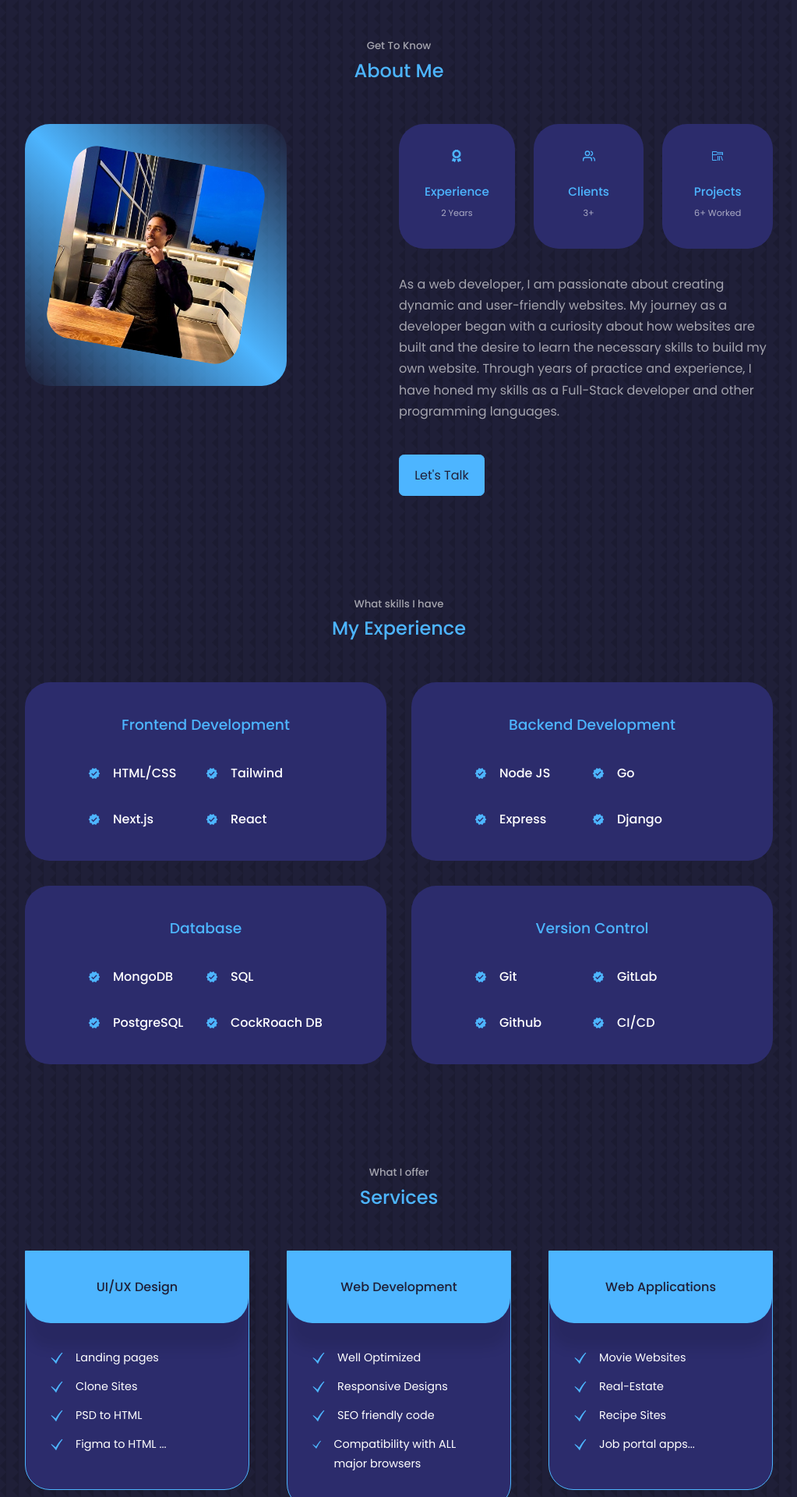
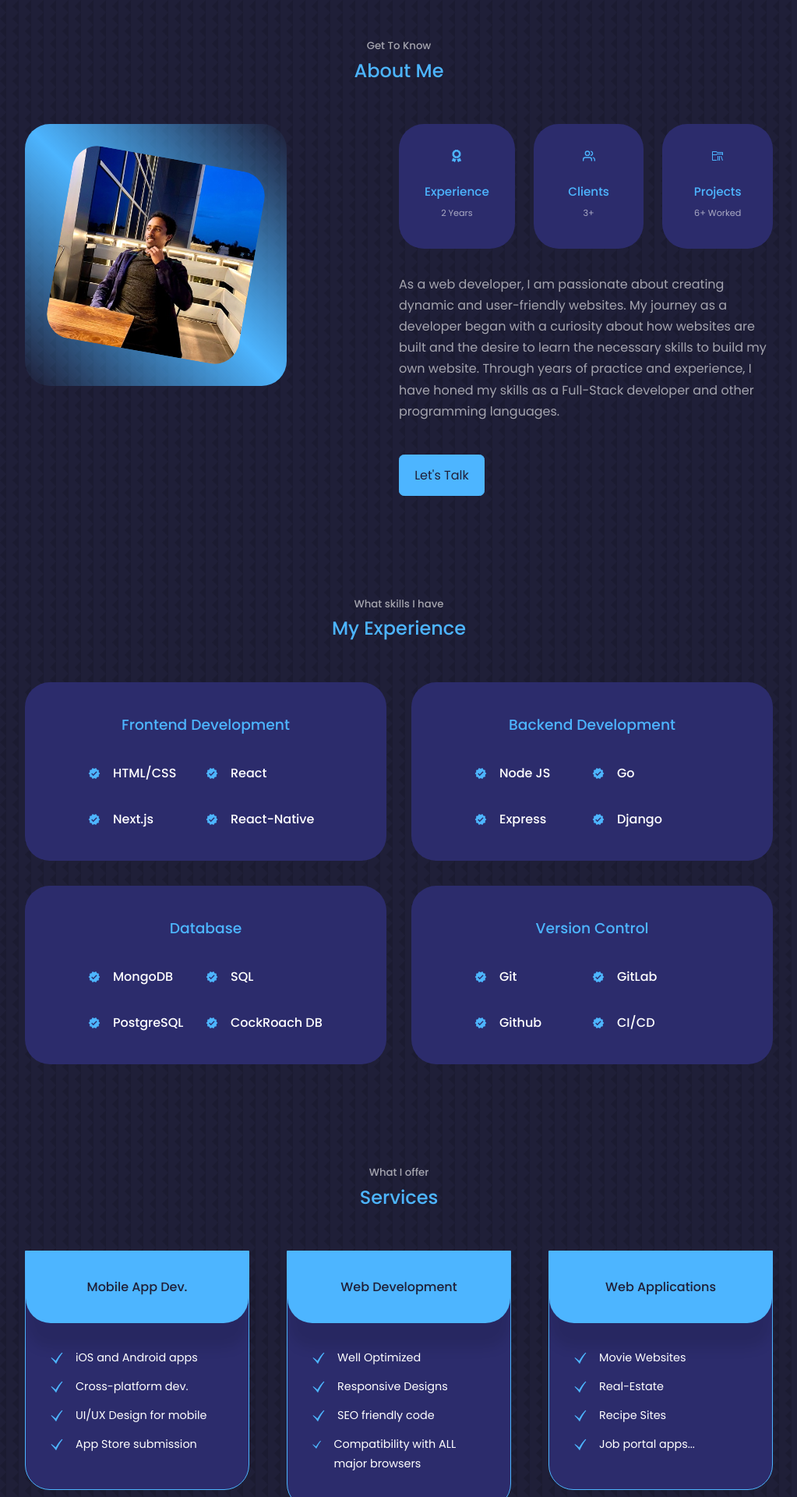
Before and after one commit to BereketTeshome/Personal-Portfolio, a React (Create React App) app: page / in a window 1280 px wide. Shown: the part 880-2800 px from the top of the page at 78% size, without its empty margins (128-1151 px from the left). Built offline with nearby package versions, Linux system fonts and the light colour scheme.

Commit message:
Animations Integrated

```diff
--- a/package.json
+++ b/package.json
@@ -8,6 +8,7 @@
     "@testing-library/react": "^13.4.0",
     "@testing-library/user-event": "^13.5.0",
     "emailjs-com": "^3.2.0",
+    "framer-motion": "^11.2.13",
     "react": "^18.2.0",
     "react-dom": "^18.2.0",
     "react-icons": "^4.8.0",
--- a/src/components/about/About.js
+++ b/src/components/about/About.js
@@ -1,25 +1,57 @@
-import React from "react";
+import React, { useRef } from "react";
 import me3 from "../../assets/pfp.jpg";
 import { FaAward } from "react-icons/fa";
 import { FiUsers } from "react-icons/fi";
 import { VscFolderLibrary } from "react-icons/vsc";
-
 import "./about.css";
+import { motion, useInView } from "framer-motion";
 
 const About = () => {
+  const view = useRef();
+  const isInView = useInView(view, { once: true });
+
+  const containerVariants = {
+    visible: {
+      x: 0,
+      y: 0,
+      opacity: 1,
+      transition: { duration: 1.4 },
+    },
+    hidden: {
+      x: "-100vw",
+      opacity: 0,
+      transition: { duration: 1.4 },
+    },
+    right: {
+      x: "100vw",
+      opacity: 0,
+      transition: { duration: 1.4 },
+    },
+  };
+
   return (
-    <section id="about">
+    <section id="about" ref={view}>
       <h5 className="about-h5">Get To Know</h5>
       <h2>About Me</h2>
 
       <div className="container about__container">
-        <div className="about__me">
+        <motion.div
+          className="about__me"
+          variants={containerVariants}
+          initial="hidden"
+          animate={isInView ? "visible" : "hidden"}
+        >
           <div className="about__me-img">
             <img src={me3} alt="About" />
           </div>
-        </div>
+        </motion.div>
 
-        <div className="about__content">
+        <motion.div
+          className="about__content"
+          variants={containerVariants}
+          initial="right"
+          animate={isInView ? "visible" : "right"}
+        >
           <div className="about__cards">
             <a href="#experience">
               <article className="about__card">
@@ -58,7 +90,7 @@ const About = () => {
           <a href="#contact" className="btn btn-primary">
             Let's Talk
           </a>
-        </div>
+        </motion.div>
       </div>
     </section>
   );
--- a/src/components/experience/Experience.js
+++ b/src/components/experience/Experience.js
@@ -1,17 +1,45 @@
-import React from "react";
+import React, { useRef } from "react";
 import { MdVerified } from "react-icons/md";
+import { motion, useInView } from "framer-motion";
 import "./experience.css";
 
 const Experience = () => {
+  const frontendRef = useRef();
+  const backendRef = useRef();
+  const databaseRef = useRef();
+  const versionControlRef = useRef();
+
+  const frontendInView = useInView(frontendRef, { once: true });
+  const backendInView = useInView(backendRef, { once: true });
+  const databaseInView = useInView(databaseRef, { once: true });
+  const versionControlInView = useInView(versionControlRef, { once: true });
+
+  const containerVariants = {
+    visible: {
+      opacity: 1,
+      x: 0,
+      transition: { delay: 0.3, duration: 1.3 },
+    },
+    hidden: {
+      opacity: 0,
+      x: -100,
+    },
+  };
+
   return (
     <section id="experience">
       <h5>What skills I have</h5>
       <h2>My Experience</h2>
 
       <div className="container experience__container">
-        <div className="experience__frontend">
+        <motion.div
+          className="experience__frontend"
+          ref={frontendRef}
+          variants={containerVariants}
+          initial="hidden"
+          animate={frontendInView ? "visible" : "hidden"}
+        >
           <h3>Frontend Development</h3>
-
           <div className="experience__content">
             <article className="experience__details">
               <MdVerified className="experience__details-icon" />
@@ -19,33 +47,34 @@ const Experience = () => {
                 <h4>HTML/CSS</h4>
               </div>
             </article>
-
             <article className="experience__details">
               <MdVerified className="experience__details-icon" />
               <div>
-                <h4>Tailwind</h4>
+                <h4>React</h4>
               </div>
             </article>
-
             <article className="experience__details">
               <MdVerified className="experience__details-icon" />
               <div>
                 <h4>Next.js</h4>
               </div>
             </article>
-
             <article className="experience__details">
               <MdVerified className="experience__details-icon" />
               <div>
-                <h4>React</h4>
+                <h4>React-Native</h4>
               </div>
             </article>
           </div>
-        </div>
+        </motion.div>
 
-        {/* End of Frontend */}
-
-        <div className="experience__backend">
+        <motion.div
+          className="experience__backend"
+          ref={backendRef}
+          variants={containerVariants}
+          initial="hidden"
+          animate={backendInView ? "visible" : "hidden"}
+        >
           <h3>Backend Development</h3>
           <div className="experience__content">
             <article className="experience__details">
@@ -54,21 +83,18 @@ const Experience = () => {
                 <h4>Node JS</h4>
               </div>
             </article>
-
             <article className="experience__details">
               <MdVerified className="experience__details-icon" />
               <div>
                 <h4>Go</h4>
               </div>
             </article>
-
             <article className="experience__details">
               <MdVerified className="experience__details-icon" />
               <div>
                 <h4>Express</h4>
               </div>
             </article>
-
             <article className="experience__details">
               <MdVerified className="experience__details-icon" />
               <div>
@@ -76,11 +102,15 @@ const Experience = () => {
               </div>
             </article>
           </div>
-        </div>
+        </motion.div>
 
-        {/* End of Backend */}
-
-        <div className="experience__backend">
+        <motion.div
+          className="experience__backend"
+          ref={databaseRef}
+          variants={containerVariants}
+          initial="hidden"
+          animate={databaseInView ? "visible" : "hidden"}
+        >
           <h3>Database</h3>
           <div className="experience__content">
             <article className="experience__details">
@@ -89,21 +119,18 @@ const Experience = () => {
                 <h4>MongoDB</h4>
               </div>
             </article>
-
             <article className="experience__details">
               <MdVerified className="experience__details-icon" />
               <div>
                 <h4>SQL</h4>
               </div>
             </article>
-
             <article className="experience__details">
               <MdVerified className="experience__details-icon" />
               <div>
                 <h4>PostgreSQL</h4>
               </div>
             </article>
-
             <article className="experience__details">
               <MdVerified className="experience__details-icon" />
               <div>
@@ -111,11 +138,15 @@ const Experience = () => {
               </div>
             </article>
           </div>
-        </div>
+        </motion.div>
 
-        {/* End of Database */}
-
-        <div className="experience__backend">
+        <motion.div
+          className="experience__backend"
+          ref={versionControlRef}
+          variants={containerVariants}
+          initial="hidden"
+          animate={versionControlInView ? "visible" : "hidden"}
+        >
           <h3>Version Control</h3>
           <div className="experience__content">
             <article className="experience__details">
@@ -124,21 +155,18 @@ const Experience = () => {
                 <h4>Git</h4>
               </div>
             </article>
-
             <article className="experience__details">
               <MdVerified className="experience__details-icon" />
               <div>
                 <h4>GitLab</h4>
               </div>
             </article>
-
             <article className="experience__details">
               <MdVerified className="experience__details-icon" />
               <div>
                 <h4>Github</h4>
               </div>
             </article>
-
             <article className="experience__details">
               <MdVerified className="experience__details-icon" />
               <div>
@@ -146,7 +174,7 @@ const Experience = () => {
               </div>
             </article>
           </div>
-        </div>
+        </motion.div>
       </div>
     </section>
   );
--- a/src/components/header/Header.js
+++ b/src/components/header/Header.js
@@ -3,22 +3,63 @@ import "./header.css";
 import CTA from "./CTA";
 import me from "../../assets/me.png";
 import HeaderSocials from "./HeaderSocials";
+import { motion } from "framer-motion";
 
+const containerVariants = {
+  visible: {
+    x: 0,
+    y: 0,
+    transition: { delay: 0.5, duration: 1 },
+  },
+  top: {
+    y: "-100vh",
+    transition: { delay: 1.5, duration: 2.5 },
+  },
+  bottom: {
+    y: "100vh",
+    transition: { delay: 1.5, duration: 2.5 },
+  },
+  right: {
+    x: "100vw",
+    transition: { delay: 1.5, duration: 2.5 },
+  },
+  left: {
+    x: "-100vw",
+    transition: { delay: 1.5, duration: 2.5 },
+  },
+};
 const Header = () => {
   return (
     <header>
       <div className="container header__container">
+        <motion.div
+          variants={containerVariants}
+          initial="top"
+          animate="visible"
+        >
           <h5>Hello I'm </h5>
           <h1>
             Bereket <span className="father-name">Teshome</span>
           </h1>
           <h5 className="text-light">Full-Stack Developer</h5>
+        </motion.div>
+        <motion.div
+          variants={containerVariants}
+          initial="right"
+          animate="visible"
+        >
           <CTA />
+        </motion.div>
         <HeaderSocials />
 
-        <div className="me">
+        <motion.div
+          className="me"
+          variants={containerVariants}
+          initial="bottom"
+          animate="visible"
+        >
           <img src={me} alt="me" />
-        </div>
+        </motion.div>
 
         <a href="#contact" className="scroll__down">
           Scroll Down
--- a/src/components/portfolio/Portfolio.js
+++ b/src/components/portfolio/Portfolio.js
@@ -1,4 +1,5 @@
-import React from "react";
+import React, { useRef } from "react";
+import { motion, useInView } from "framer-motion";
 import "./portfolio.css";
 import IMG2 from "../../assets/recipeHome.png";
 import IMG3 from "../../assets/ethioJobHome.png";
@@ -7,168 +8,98 @@ import IMG5 from "../../assets/AfroStore.png";
 import IMG6 from "../../assets/Flix_Search.png";
 import IMG7 from "../../assets/erkab.png";
 
+const portfolioItems = [
+  {
+    img: IMG6,
+    title: "Ethio-Flix",
+    github: "https://github.com/BereketTeshome/Ethio-Flix.git",
+    demo: "https://ethio-flix.vercel.app",
+  },
+  {
+    img: IMG7,
+    title: "Erkab-Consultancy",
+    github: "https://github.com/BereketTeshome/Erkab_Consulting",
+    demo: "https://erkabconsulting.com",
+  },
+  {
+    img: IMG4,
+    title: "Dream Home",
+    github: "https://github.com/BereketTeshome/Dream-Home.git",
+    demo: "https://dream-home-client.vercel.app",
+  },
+  {
+    img: IMG3,
+    title: "Ethio Jobs",
+    github: "https://github.com/BereketTeshome/Ethio-Jobs.git",
+    demo: "https://ethio-jobs-client.vercel.app",
+  },
+  {
+    img: IMG5,
+    title: "Afro Store",
+    github: "https://github.com/BereketTeshome/Afro-Store.git",
+    demo: "https://afro-store-client.vercel.app",
+  },
+  {
+    img: IMG2,
+    title: "Recipe Website",
+    github: "https://github.com/BereketTeshome/Recipe-Website.git",
+    demo: "https://recipe-website-client.vercel.app",
+  },
+];
+
 const Portfolio = () => {
+  const ref = useRef(null);
+  const isInView = useInView(ref, { once: true });
+
+  const animationVariants = {
+    hidden: {
+      opacity: 0,
+      y: 100,
+    },
+    visible: (i) => ({
+      opacity: 1,
+      y: 0,
+      transition: {
+        delay: i * 0.4,
+        duration: 1.5,
+      },
+    }),
+  };
+
   return (
-    <section id="portfolio">
-      <h5>My Recent Work</h5>
+    <section id="portfolio" ref={ref}>
+      <h5>My Recent Works</h5>
       <h2>Portfolio</h2>
 
       <div className="container portfolio__container">
-        <article className="portfolio__item">
+        {portfolioItems.map(({ img, title, github, demo }, index) => (
+          <motion.article
+            className="portfolio__item"
+            key={index}
+            initial="hidden"
+            animate={isInView ? "visible" : "hidden"}
+            variants={animationVariants}
+            custom={index}
+          >
             <div className="portfolio__item-image">
-            <img src={IMG6} alt="portfolio" />
+              <img src={img} alt={title} />
             </div>
-          <h3>Ethio-Flix</h3>
-
+            <h3>{title}</h3>
             <div className="portfolio__item-cta">
-            <a
-              href="https://github.com/BereketTeshome/Ethio-Flix.git"
-              className="btn"
-              target={"_blank"}
-              rel="noreferrer"
-            >
+              <a href={github} className="btn" target="_blank" rel="noreferrer">
                 Github
               </a>
               <a
-              href="https://ethio-flix.vercel.app"
+                href={demo}
                 className="btn btn-primary"
-              target={"_blank"}
+                target="_blank"
                 rel="noreferrer"
               >
                 Live Demo
               </a>
             </div>
-        </article>
-
-        <article className="portfolio__item">
-          <div className="portfolio__item-image">
-            <img src={IMG7} alt="portfolio" />
-          </div>
-          <h3>Erkab-Consultancy</h3>
-
-          <div className="portfolio__item-cta">
-            <a
-              href="https://github.com/BereketTeshome/Erkab_Consulting"
-              className="btn"
-              target={"_blank"}
-              rel="noreferrer"
-            >
-              Github
-            </a>
-            <a
-              href="https://erkabconsulting.com"
-              className="btn btn-primary"
-              target={"_blank"}
-              rel="noreferrer"
-            >
-              Live Demo
-            </a>
-          </div>
-        </article>
-
-        <article className="portfolio__item">
-          <div className="portfolio__item-image">
-            <img src={IMG2} alt="Recipe" />
-          </div>
-          <h3>Recipe Website</h3>
-
-          <div className="portfolio__item-cta">
-            <a
-              href="https://github.com/BereketTeshome/Recipe-Website.git"
-              className="btn"
-              target={"_blank"}
-              rel="noreferrer"
-            >
-              Github
-            </a>
-            <a
-              href="https://recipe-website-client.vercel.app"
-              className="btn btn-primary"
-              target={"_blank"}
-              rel="noreferrer"
-            >
-              Live Demo
-            </a>
-          </div>
-        </article>
-
-        <article className="portfolio__item">
-          <div className="portfolio__item-image">
-            <img src={IMG4} alt="real estate" />
-          </div>
-          <h3>Dream Home</h3>
-
-          <div className="portfolio__item-cta">
-            <a
-              href="https://github.com/BereketTeshome/Dream-Home.git"
-              className="btn"
-              target={"_blank"}
-              rel="noreferrer"
-            >
-              Github
-            </a>
-            <a
-              href="https://dream-home-client.vercel.app"
-              className="btn btn-primary"
-              target={"_blank"}
-              rel="noreferrer"
-            >
-              Live Demo
-            </a>
-          </div>
-        </article>
-
-        <article className="portfolio__item">
-          <div className="portfolio__item-image">
-            <img src={IMG3} alt="portfolio" />
-          </div>
-          <h3>Ethio Job</h3>
-
-          <div className="portfolio__item-cta">
-            <a
-              href="https://github.com/BereketTeshome/Ethio-Jobs.git"
-              className="btn"
-              target={"_blank"}
-              rel="noreferrer"
-            >
-              Github
-            </a>
-            <a
-              href="https://ethio-jobs-client.vercel.app"
-              className="btn btn-primary"
-              target={"_blank"}
-              rel="noreferrer"
-            >
-              Live Demo
-            </a>
-          </div>
-        </article>
-
-        <article className="portfolio__item">
-          <div className="portfolio__item-image">
-            <img src={IMG5} alt="portfolio" />
-          </div>
-          <h3>Afro Store</h3>
-
-          <div className="portfolio__item-cta">
-            <a
-              href="https://github.com/BereketTeshome/Afro-Store.git"
-              className="btn"
-              target={"_blank"}
-              rel="noreferrer"
-            >
-              Github
-            </a>
-            <a
-              href="https://afro-store-client.vercel.app"
-              className="btn btn-primary"
-              target={"_blank"}
-              rel="noreferrer"
-            >
-              Live Demo
-            </a>
-          </div>
-        </article>
+          </motion.article>
+        ))}
       </div>
     </section>
   );
--- a/src/components/services/Services.js
+++ b/src/components/services/Services.js
@@ -1,57 +1,128 @@
-import React from 'react'
-import {GiCheckMark} from 'react-icons/gi'
-import './services.css'
+import React, { useRef } from "react";
+import { GiCheckMark } from "react-icons/gi";
+import { easeInOut, motion, useInView } from "framer-motion";
+import "./services.css";
 
 const Services = () => {
+  const ref1 = useRef(null);
+  const ref2 = useRef(null);
+  const ref3 = useRef(null);
+
+  const isInView1 = useInView(ref1, { once: true });
+  const isInView2 = useInView(ref2, { once: true });
+  const isInView3 = useInView(ref3, { once: true });
+
+  const containerVariants = {
+    hidden: { opacity: 0, y: "100%" },
+    visible: (i) => ({
+      opacity: 1,
+      y: 0,
+      transition: {
+        delay: i * 0.1,
+        duration: i === 1 ? 1.3 : 1.6,
+      },
+    }),
+  };
+
   return (
-    <section id='services'>
+    <section id="services">
       <h5>What I offer</h5>
       <h2>Services</h2>
 
       <div className="container services__container">
+        <motion.article
+          className="service"
+          ref={ref1}
+          initial="hidden"
+          animate={isInView1 ? "visible" : "hidden"}
+          variants={containerVariants}
+          custom={0}
+        >
+          <div className="service_head">
+            <h3>Mobile App Dev.</h3>
+          </div>
+          <ul className="service__list">
+            <li>
+              <GiCheckMark className="service__list-icon" />{" "}
+              <p>iOS and Android apps</p>
+            </li>
+            <li>
+              <GiCheckMark className="service__list-icon" />{" "}
+              <p>Cross-platform dev.</p>
+            </li>
+            <li>
+              <GiCheckMark className="service__list-icon" />{" "}
+              <p>UI/UX Design for mobile</p>
+            </li>
+            <li>
+              <GiCheckMark className="service__list-icon" />{" "}
+              <p>App Store submission</p>
+            </li>
+          </ul>
+        </motion.article>
 
-        <article className='service'>
-          <div className="service_head">
-            <h3>UI/UX Design</h3>
-          </div>
-
-          <ul className='service__list'>
-            <li><GiCheckMark className='service__list-icon'/> <p>Landing pages</p></li>
-            <li><GiCheckMark className='service__list-icon'/> <p>Clone Sites</p></li>
-            <li><GiCheckMark className='service__list-icon'/> <p>PSD to HTML</p></li>
-            <li><GiCheckMark className='service__list-icon'/> <p>Figma to HTML ...</p></li>
-          </ul>
-        </article>
-
-        <article className='service'>
+        <motion.article
+          className="service"
+          ref={ref2}
+          initial="hidden"
+          animate={isInView2 ? "visible" : "hidden"}
+          variants={containerVariants}
+          custom={1}
+        >
           <div className="service_head">
             <h3>Web Development</h3>
           </div>
+          <ul className="service__list">
+            <li>
+              <GiCheckMark className="service__list-icon" />{" "}
+              <p>Well Optimized</p>
+            </li>
+            <li>
+              <GiCheckMark className="service__list-icon" />{" "}
+              <p>Responsive Designs</p>
+            </li>
+            <li>
+              <GiCheckMark className="service__list-icon" />{" "}
+              <p>SEO friendly code</p>
+            </li>
+            <li>
+              <GiCheckMark className="service__list-icon" />{" "}
+              <p>Compatibility with ALL major browsers</p>
+            </li>
+          </ul>
+        </motion.article>
 
-          <ul className='service__list'>
-            <li><GiCheckMark className='service__list-icon'/> <p>Well Optimized</p></li>
-            <li><GiCheckMark className='service__list-icon'/> <p>Responsive Designs</p></li>
-            <li><GiCheckMark className='service__list-icon'/> <p>SEO friendly code</p></li>
-            <li><GiCheckMark className='service__list-icon'/> <p>Compatibility with ALL major browsers</p></li>
-          </ul>
-        </article>
-
-        <article className='service'>
+        <motion.article
+          className="service"
+          ref={ref3}
+          initial="hidden"
+          animate={isInView3 ? "visible" : "hidden"}
+          variants={containerVariants}
+          custom={2}
+        >
           <div className="service_head">
             <h3>Web Applications</h3>
           </div>
-
-          <ul className='service__list'>
-            <li><GiCheckMark className='service__list-icon'/> <p>Movie Websites</p></li>
-            <li><GiCheckMark className='service__list-icon'/> <p> Real-Estate</p></li>
-            <li><GiCheckMark className='service__list-icon'/> <p>Recipe Sites</p></li>
-            <li><GiCheckMark className='service__list-icon'/> <p>Job portal apps...</p></li>
+          <ul className="service__list">
+            <li>
+              <GiCheckMark className="service__list-icon" />{" "}
+              <p>Movie Websites</p>
+            </li>
+            <li>
+              <GiCheckMark className="service__list-icon" /> <p>Real-Estate</p>
+            </li>
+            <li>
+              <GiCheckMark className="service__list-icon" /> <p>Recipe Sites</p>
+            </li>
+            <li>
+              <GiCheckMark className="service__list-icon" />{" "}
+              <p>Job portal apps...</p>
+            </li>
           </ul>
-        </article>
-
+        </motion.article>
       </div>
     </section>
-  )
-}
+  );
+};
 
-export default Services
+export default Services;
```
Also changed, not shown: src/components/contact/Contact.js (+66 -33 lines), src/components/contact/contact.css (+15 -15 lines), src/index.css (+26 -26 lines), 1 other file (tests, documents, lock files or other folders). Lines whose indentation alone changed are shown as unchanged.
